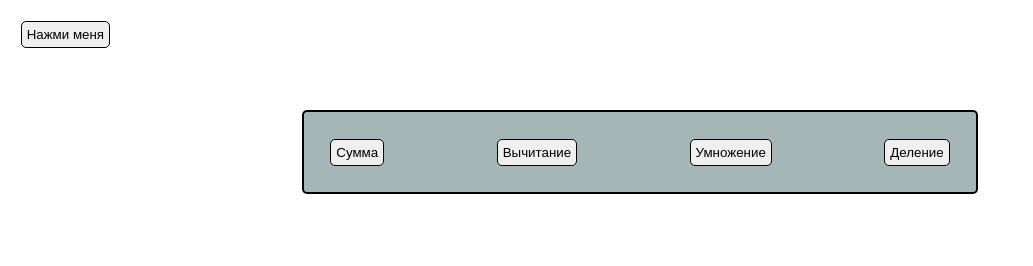
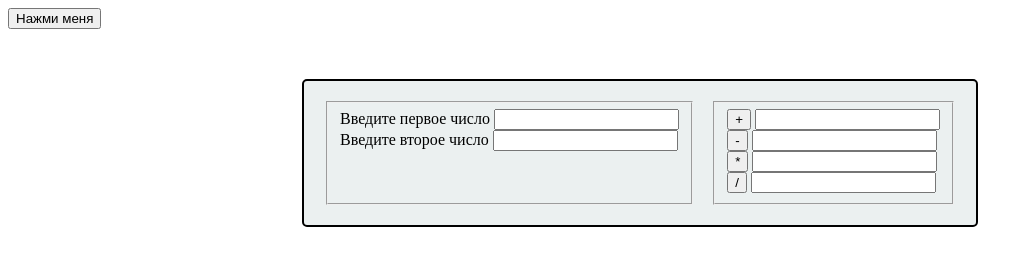
Before and after one commit to Maslenat/week14, a plain HTML site: page index.html in a window 1280 px wide. Shown: the whole page, without its empty margins (0-1033 px from the left). Drawn offline with Linux system fonts and the light colour scheme.

Commit message:
calculator

```diff
--- a/index.html
+++ b/index.html
@@ -10,14 +10,29 @@
 <body>
 
     <button onclick="showMessage()">Нажми меня</button>
-    <div class="calculator">
-        <button onclick=" calcSum()">Сумма</button>
-        <button onclick=" calcSub()">Вычитание</button>
-        <button onclick=" calcMult()">Умножение</button>
-        <button onclick=" calcDiv()">Деление</button>
-    </div>
 
+    <form name="calculator">
 
-    <script src="./index.js"></script>
+    <fieldset>
+       <label >Введите первое число <input type="number" id="argument1">
+       </label> <br>
+       <label>Введите второе число <input type="number" id="argument2">
+       </label>
+    </fieldset>
+
+    <fieldset>
+        <div> <input type="button" value="+" onclick="anssum()">
+            <input type="text" id="summa" value="" ></div>
+            <div><input type="button" value="-" onclick="anssub()">
+                <input type="text" id="sub" value="" ></div>
+            <div> <input type="button" value="*" onclick="ansmult()">
+                <input type="text" id="mult" value="" ></div>
+
+        <div><input type="button" value="/" onclick="ansdiv()">
+          <input type="text" id="div" value="" ></div>
+    </fieldset>
+
+    </form>
+<script src="./index.js"></script>
 </body>
 </html>
--- a/index.js
+++ b/index.js
@@ -1,33 +1,53 @@
-function calcSum(){
-    let a = prompt('Введите первый аргумент', );
-    let b = prompt('Введите второй аргумент', );
-    alert (Number(a)+Number(b));
-
-
-}
-function calcSub(){
-    let a = prompt('Введите первый аргумент', );
-    let b = prompt('Введите второй аргумент', );
-    alert (Number(a)-Number(b));
-
-
-}
-function calcMult(){
-    let a = prompt('Введите первый аргумент', );
-    let b = prompt('Введите второй аргумент', );
-    alert (Number(a)*Number(b));
-
-
-}
-function calcDiv(){
-    let a = prompt('Введите первый аргумент', );
-    let b = prompt('Введите второй аргумент', );
-    alert (Number(a)/Number(b));
-
-
-}
-let showMessage=() =>{let name = prompt('Как тебя зовут?', );
-alert(`Привет, ${name}!`);
+let showMessage = () => {
+    let name = prompt('Как тебя зовут?', );
+    alert(`Привет, ${name}!`);
 
 
 };
+
+
+function anssum() {
+    var a = document.getElementById('argument1').value;
+    console.log(a);
+    var b = document.getElementById('argument2').value;
+    console.log(b);
+
+    let anssumma = Number(a) + Number(b);
+    console.log(anssumma);
+    let summa = document.getElementById('summa').value = anssumma;
+
+}
+
+function anssub() {
+    var a = document.getElementById('argument1').value;
+    console.log(a);
+    var b = document.getElementById('argument2').value;
+    console.log(b);
+
+    let anssub = Number(a) - Number(b);
+    console.log(anssub);
+    let subb = document.getElementById('sub').value = anssub;
+}
+
+function ansdiv() {
+    var a = document.getElementById('argument1').value;
+    console.log(a);
+    var b = document.getElementById('argument2').value;
+    console.log(b);
+
+    let ansdiv = Number(a) / Number(b);
+    console.log(ansdiv);
+    let div = document.getElementById('div').value = ansdiv;
+}
+
+function ansmult() {
+    var a = document.getElementById('argument1').value;
+    console.log(a);
+    var b = document.getElementById('argument2').value;
+    console.log(b);
+
+    let ansmult = Number(a) * Number(b);
+    console.log(ansmult);
+    let mult = document.getElementById('mult').value = ansmult;
+
+}
--- a/style.css
+++ b/style.css
@@ -1,17 +1,23 @@
-.calculator {
-    width: 50%;
+form[name="calculator"] {
     display: flex;
+    max-width: 50%;
     justify-content: space-between;
     flex-wrap: wrap;
     margin: 50px auto;
-    background-color: rgb(165, 182, 182);
+    background-color: rgb(235, 240, 240);
     padding: 20px;
-    font-size: 20px;
+    font-size: 1rem;
     border: 2px solid black;
     border-radius: 5px;
 
 }
+.vichislenie {
+    display: grid;
 
+.argument1,
+.argument2 {
+    max-width: 50px;
+}
 button {
     margin: 1%;
     padding: 5px;
```
